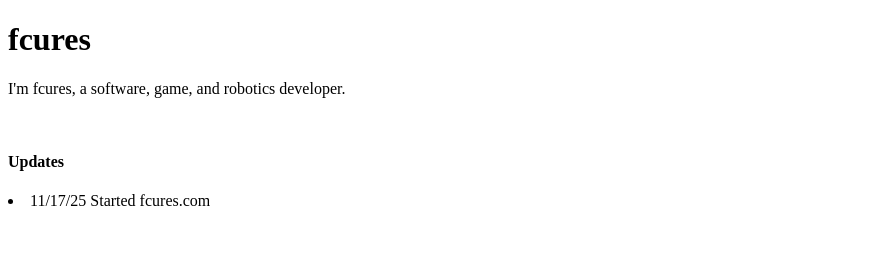
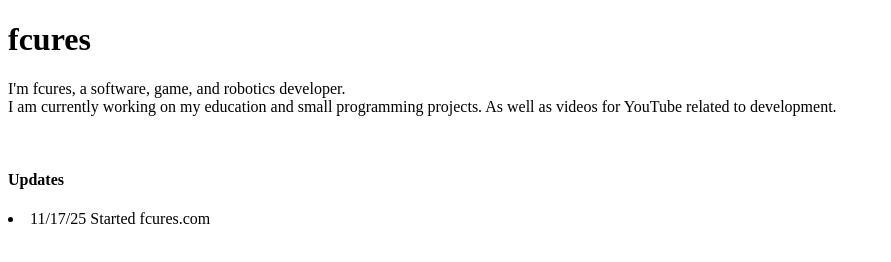
Before and after one commit to fcures/port, a plain HTML site: page index.html in a window 1280 px wide. Shown: the whole page, without its empty margins (0-891 px from the left). Drawn offline with Linux system fonts and the light colour scheme.

Commit message:
Update index.html

```diff
--- a/index.html
+++ b/index.html
@@ -6,7 +6,7 @@
 <body>
 
  <h1>fcures</h1>
-  <p>I'm fcures, a software, game, and robotics developer.</p>
+  <p>I'm fcures, a software, game, and robotics developer.</br>I am currently working on my education and small programming projects. As well as videos for YouTube related to development.</p>
  </br>
   <h4>Updates</h4>
   <il>
```
